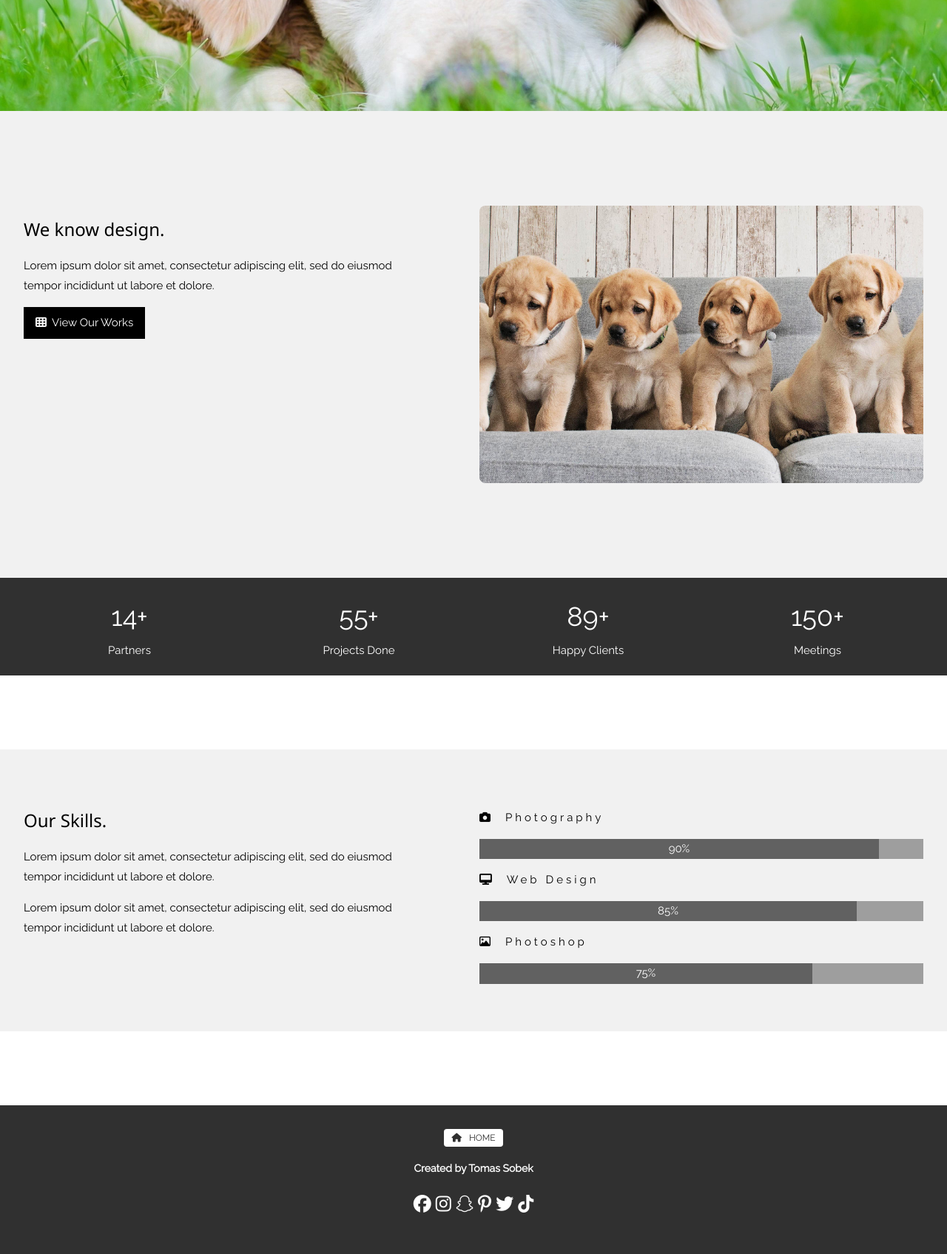
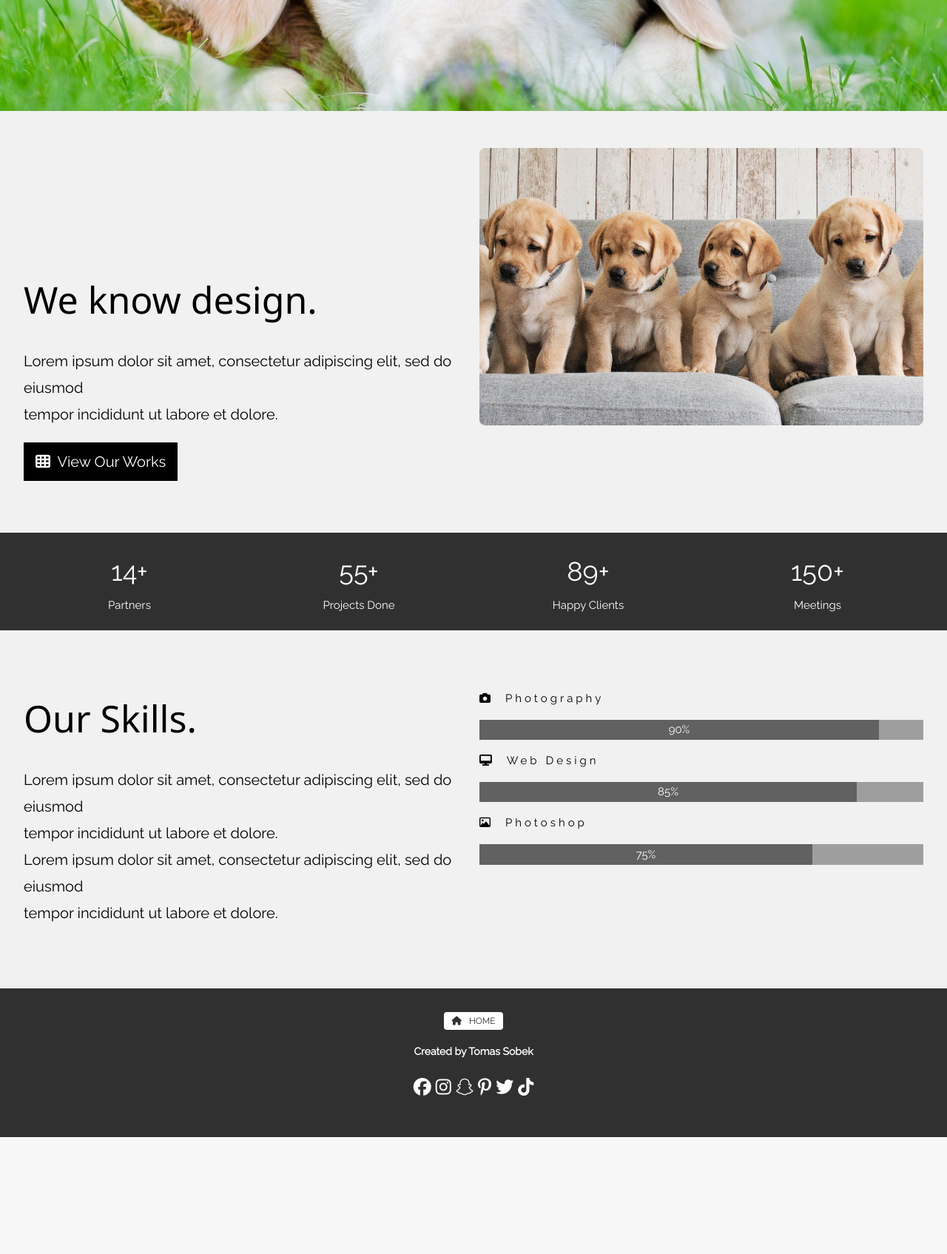
Before and after one commit to TvojTomko/VAII-2022, a PHP site: page / in a window 1280 px wide. Shown: the part 390-2085 px from the top of the page at 74% size. After the commit the page ends 1927 px from the top, so only its background shows below. Run offline with PHP 8.4, Linux system fonts and the light colour scheme; some libraries are stand-ins or nearby versions.

Commit message:
uprava dizajnu index.view

```diff
--- a/App/Views/Home/index.view.php
+++ b/App/Views/Home/index.view.php
@@ -7,8 +7,8 @@
 <!-- Promo Section - "We know design" -->
 <div class="w3-container w3-light-grey promo1">
   <div class="w3-row-padding">
-    <div class="w3-col m6">
-      <h3>We know design.</h3>
+    <div class="w3-col m6 index-text index-center">
+      <h3 class="index-title">We know design.</h3>
       <p>Lorem ipsum dolor sit amet, consectetur adipiscing elit, sed do eiusmod<br>tempor incididunt ut labore et dolore.</p>
       <p><a href="?c=Home&a=clubs" class="w3-button w3-black"><i class="fa fa-th"> </i> View Our Works</a></p>
     </div>
@@ -39,13 +39,13 @@
 </div>
 
 <!-- Skills Section -->
-<div class="w3-container w3-light-grey w3-padding-64 section">
+<div class="w3-container w3-light-grey w3-padding-64">
   <div class="w3-row-padding">
     <div class="w3-col m6">
-      <h3>Our Skills.</h3>
-      <p>Lorem ipsum dolor sit amet, consectetur adipiscing elit, sed do eiusmod<br>
-        tempor incididunt ut labore et dolore.</p>
-      <p>Lorem ipsum dolor sit amet, consectetur adipiscing elit, sed do eiusmod<br>
+      <h3 class="index-title">Our Skills.</h3>
+      <p class="index-text">Lorem ipsum dolor sit amet, consectetur adipiscing elit, sed do eiusmod<br>
+        tempor incididunt ut labore et dolore.<br>
+        Lorem ipsum dolor sit amet, consectetur adipiscing elit, sed do eiusmod<br>
         tempor incididunt ut labore et dolore.</p>
     </div>
     <div class="w3-col m6">
--- a/public/css/style.css
+++ b/public/css/style.css
@@ -148,6 +148,18 @@ footer {
     margin: 0;
 }
 
+.index-text {
+    font-size: 20px;
+}
+
+.index-title {
+    font-size: 50px;
+}
+
+.index-center {
+    margin-top: 150px;
+}
+
 .register {
     padding-top: 25px;
     text-decoration: none;
@@ -179,7 +191,7 @@ footer {
 }
 
 .promo1 {
-    padding:128px 16px;
+    padding:50px 16px;
 }
 
 .promo2 {
```
